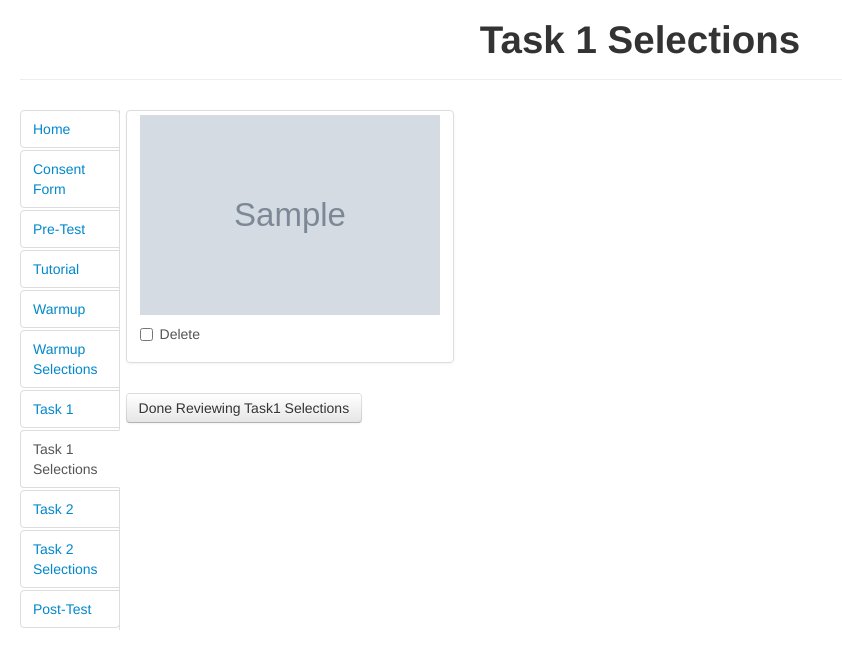
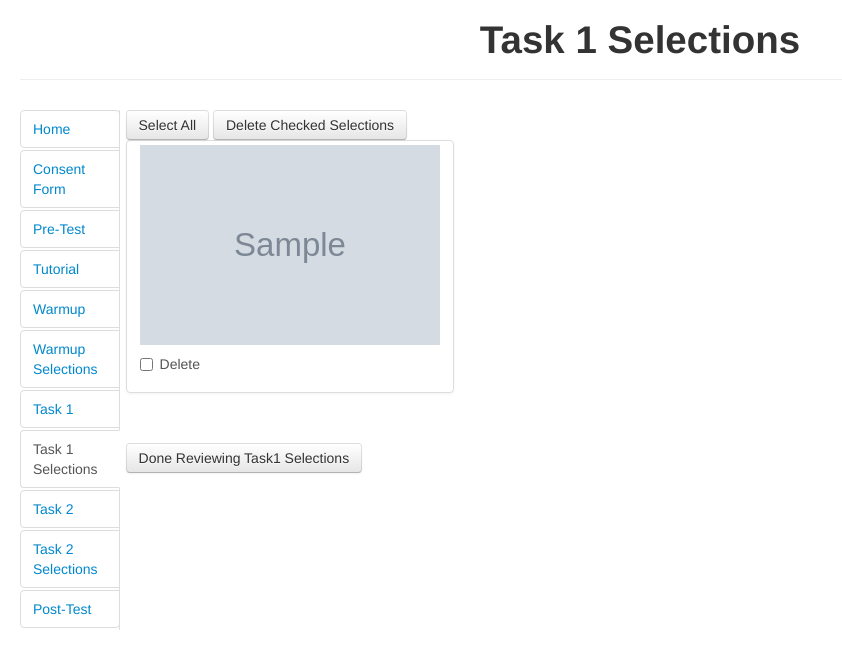
Before and after one commit to leibatt/user_study, a Flask app: template app/templates/scalar/selections_task1.html in a window 1280 px wide. Shown: the top 663 px of the page, without its empty margins (0-842 px from the left). Run offline with Flask 2, Linux system fonts and the light colour scheme; the template is opened without the code that fills it: most values are stand-ins (such as "Sample title", 1, 10 or a date in 2020); grey boxes marked "Sample" are stand-in pictures; parts of the project's set-up code (start-up, migrations or seed data) failed here and were passed over; some libraries are stand-ins or nearby versions.

Commit message:
added select all and delete buttons to selection review pages. Delete button now works, select all doesn't work yet.

```diff
--- a/app/templates/scalar/selections_base.html
+++ b/app/templates/scalar/selections_base.html
@@ -1,7 +1,9 @@
 {% extends "instructions.html" %}
-{% block form %}
-	<div>
+{% block content %}
 	{% if selections %}
+		<form id="delete-selections-button" method="POST" action="{% block delete_url %}{% endblock %}">
+			<a class ="btn">Select All</a>
+			<input type="submit" class ="btn" value="Delete Checked Selections"/>
 			<div class="row-fluid">
 				<ul class = "thumbnails">
 					{% for item in selections %}
@@ -16,7 +18,7 @@
 									</ul>-->
 									<div>
 										<label class="checkbox">
-										<input type="checkbox" class="selectionThumbnail" id="selectionThumbnail{{item.id}}">Delete
+											<input type="checkbox" class="selectionThumbnail" id="selectionThumbnail{{item.id}}" name="selectionThumbnail{{item.id}}" value="{{item.id}}">Delete
 										</label>
 									</div>
 								</div>
@@ -25,9 +27,9 @@
 					{% endfor %}
 				</ul>
 			</div>
+		</form>
 	{% else %}
 		<p>No selections!</p>
 	{% endif %}
 	{{ super() }}
-	</div>
 {% endblock %}
--- a/app/templates/scalar/selections_task1.html
+++ b/app/templates/scalar/selections_task1.html
@@ -2,5 +2,6 @@
 {% block title %}Task 1 Selections{% endblock %}
 {% block header %}Task 1 Selections{% endblock %}
 {% block task1select_nav_active %}active{% endblock %}
+{% block delete_url %}{{url_for('scalar.delete_task1_selections')}}{% endblock %}
 {% block next %}{{url_for('scalar.task2')}}{% endblock %}
 {% block submit_text %}Done Reviewing Task1 Selections{% endblock %}
--- a/app/templates/scalar/selections_task2.html
+++ b/app/templates/scalar/selections_task2.html
@@ -2,5 +2,6 @@
 {% block title %}Task 2 Selections{% endblock %}
 {% block header %}Task 2 Selections{% endblock %}
 {% block task2select_nav_active %}active{% endblock %}
+{% block delete_url %}{{url_for('scalar.delete_task2_selections')}}{% endblock %}
 {% block next %}{{url_for('forms.get_posttest')}}{% endblock %}
 {% block submit_text %}Done Reviewing Task2 Selections{% endblock %}
--- a/app/templates/scalar/selections_warmup.html
+++ b/app/templates/scalar/selections_warmup.html
@@ -2,5 +2,6 @@
 {% block title %}Warmup Selections{% endblock %}
 {% block header %}Warmup Selections{% endblock %}
 {% block warmupselect_nav_active %}active{% endblock %}
+{% block delete_url %}{{url_for('scalar.delete_warmup_selections')}}{% endblock %}
 {% block next %}{{url_for('scalar.task1')}}{% endblock %}
 {% block submit_text %}Done Reviewing Warmup Selections{% endblock %}
```
Also changed, not shown: app/scalar/views.py (+28 -1 lines). Lines whose indentation alone changed are shown as unchanged.
